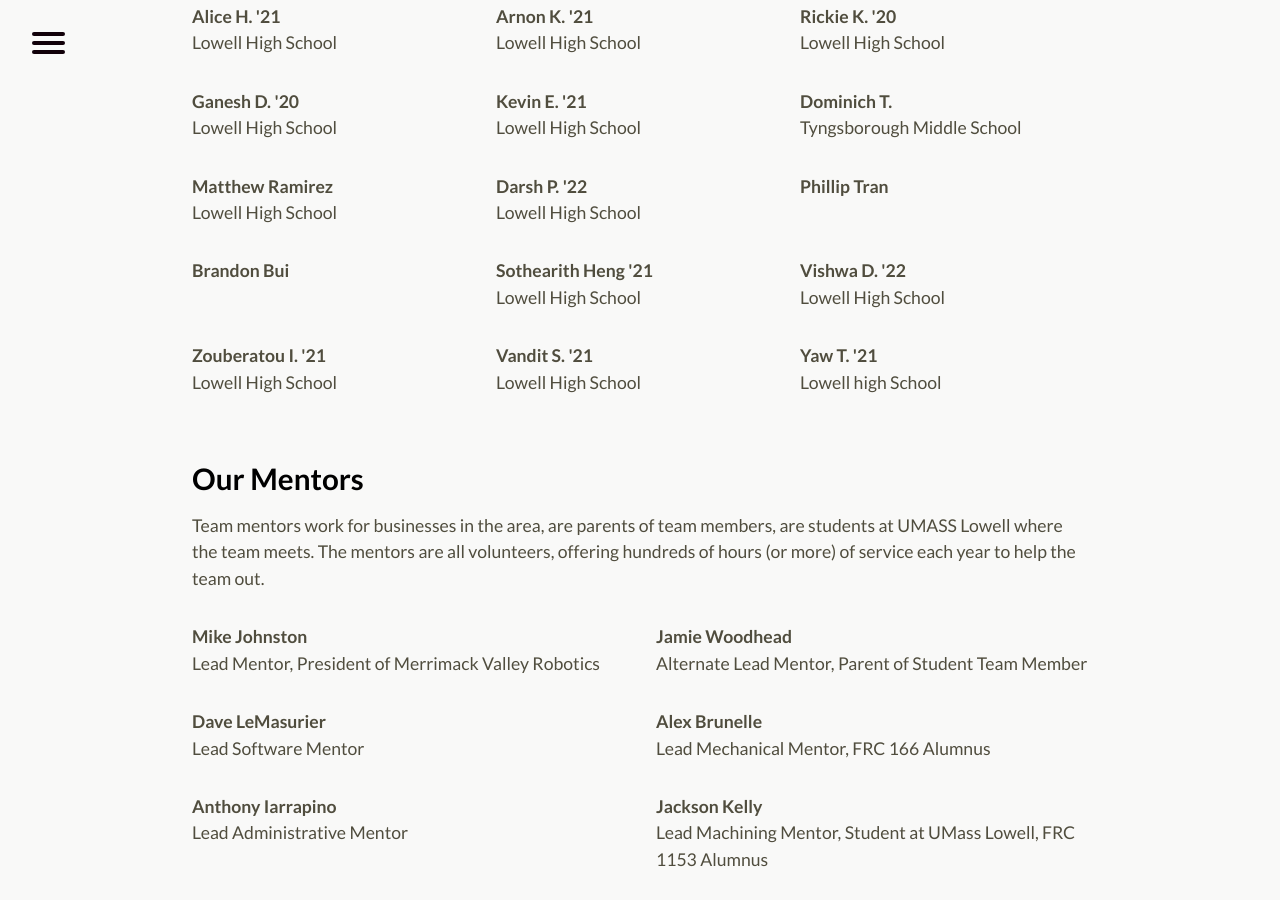
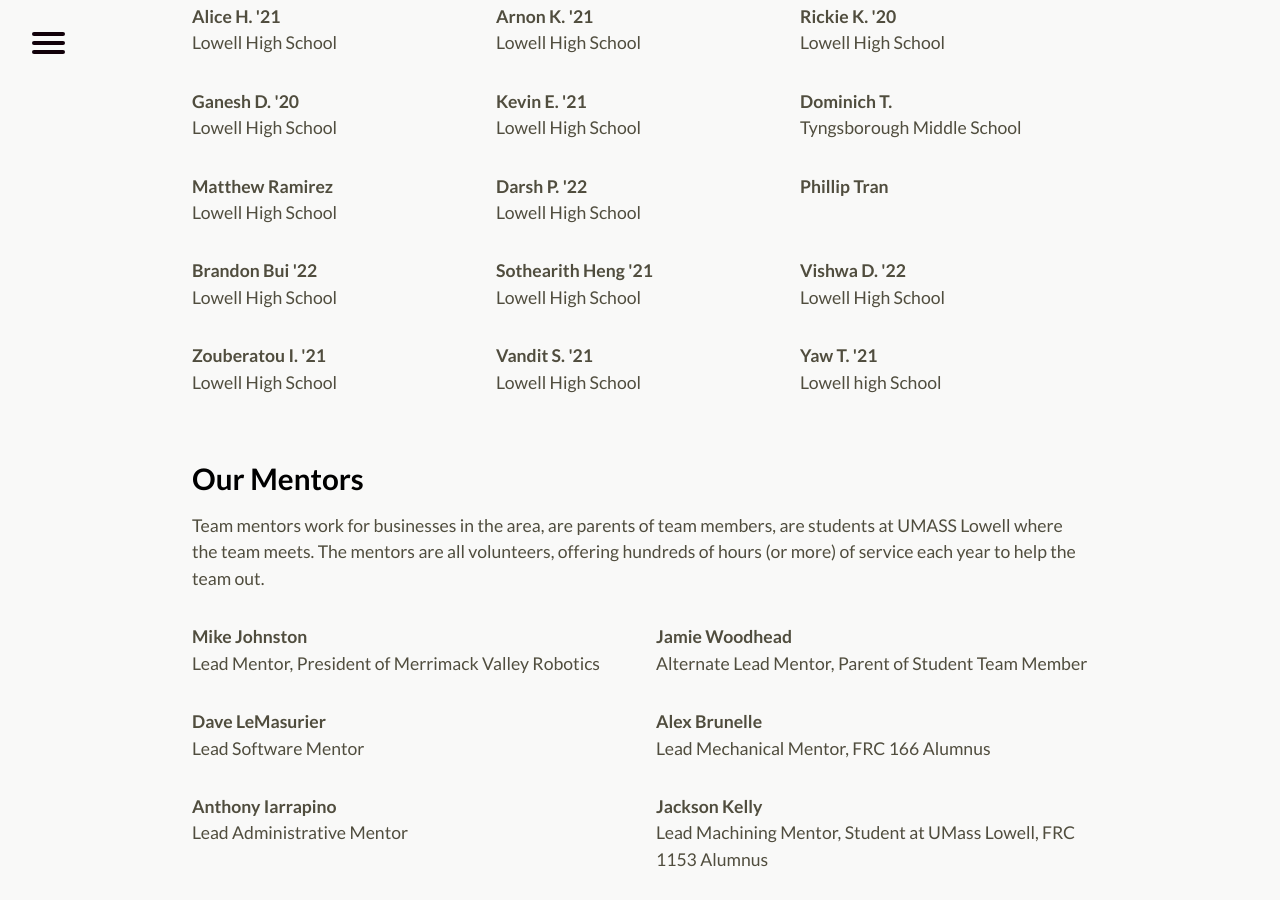
Before and after one commit to perSEVERE-5962/frc5962, a Jekyll site: the page built from about.md, in a window 1280 px wide and 900 px high, scrolled down 1940 px. Built offline with Jekyll 4.4.1, drawn with Linux system fonts in a browser that asks for light colours.

Commit message:
Updated Brandon Bui

```diff
--- a/_students/brandon-bui.markdown
+++ b/_students/brandon-bui.markdown
@@ -1,4 +1,6 @@
 ---
 title: Brandon Bui
 date: 2019-10-06 14:25:00 Z
+grad-year: 2022
+school: Lowell High School
 ---
```
